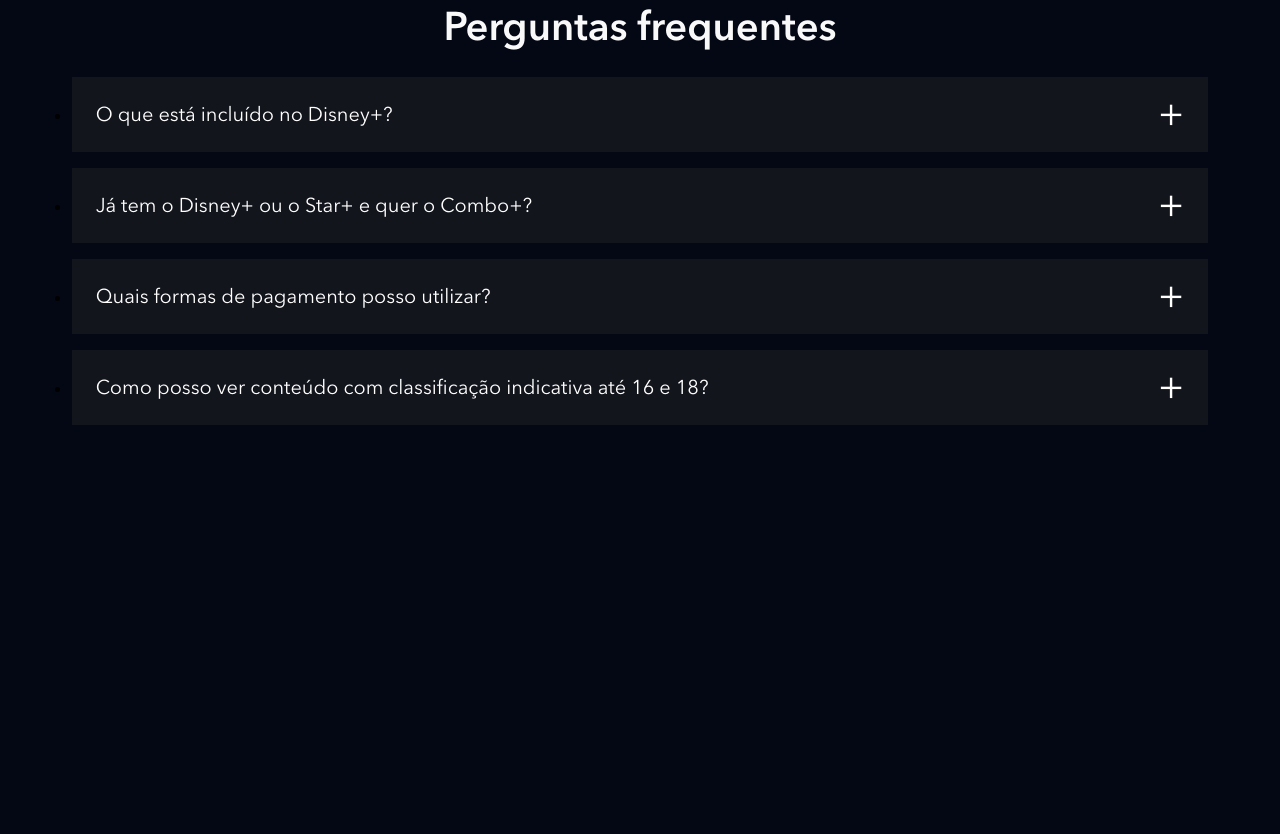
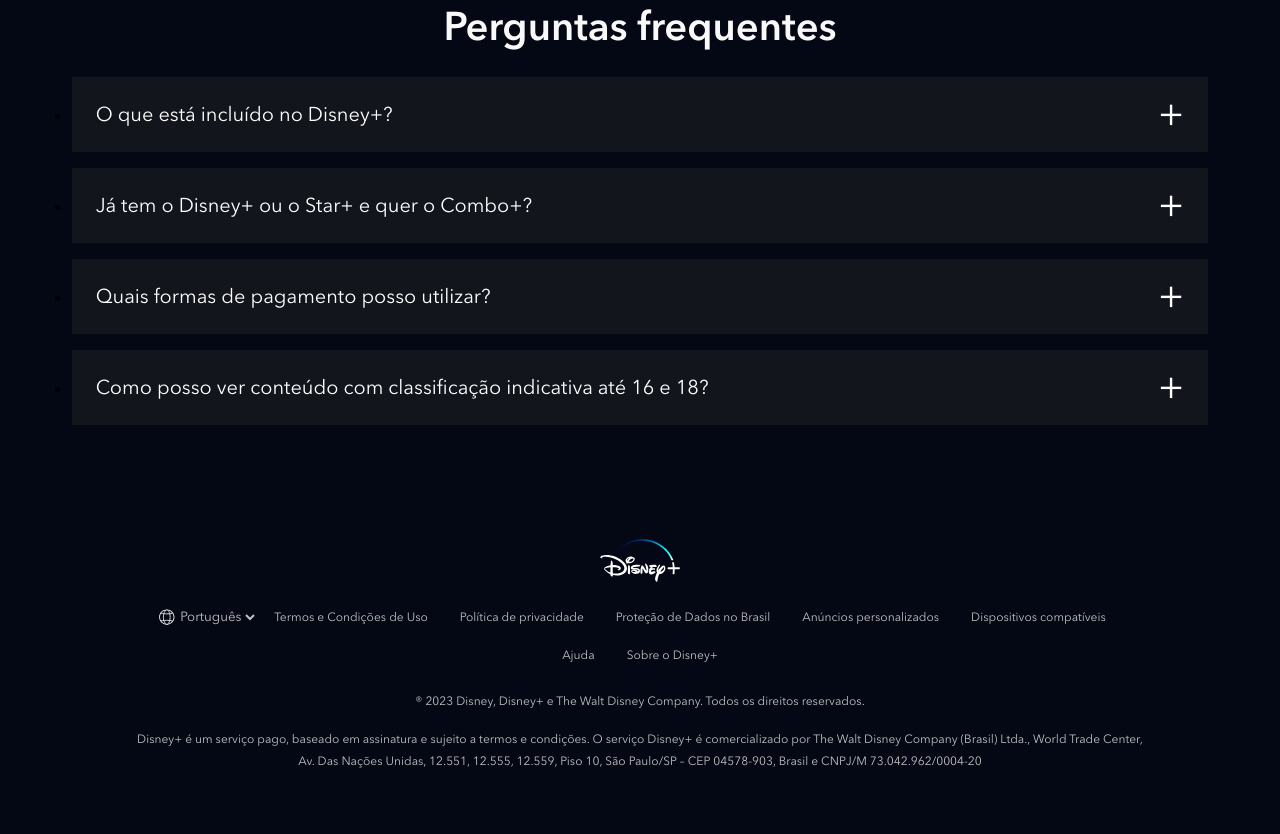
Before and after one commit to thallesrafaell/clone-disneyplus, a website: page index.html in a window 1280 px wide. Shown: the part 4393-5227 px from the top of the page. Before the commit the page ends 4906 px from the top, so only its background shows below. Drawn offline with nearby package versions, Linux system fonts and the light colour scheme; files that its build step writes are made by us from their sources; files whose address does not match are found by name.

Commit message:
ADICIONANDO FOOTER

```diff
--- a/index.html
+++ b/index.html
@@ -231,6 +231,46 @@
 
         </ul>
     </section>
+    <footer class="footer">
+        <div class="footer__container">
+            <img class="footer__logo" src="dist/images/disneyplus.svg" alt="disney">
+            <ul class="footer__links">
+                <li class="footer__links__item">
+                    <div class="language-selector">
+                        <img src="dist/images/icones/globe.svg" alt="globo">
+                        <select>
+                            <option>English</option>
+                            <option selected>Português</option>
+                        </select>
+                    </div>
+                </li>
+                <li class="footer__links__item">
+                    <a class="text--small" href="#">Termos e Condições de Uso</a>
+                </li>
+                <li class="footer__links__item">
+                    <a class="text--small" href="#">Política de privacidade</a>
+                </li>
+                <li class="footer__links__item">
+                    <a class="text--small" href="#">Proteção de Dados no Brasil</a>
+                </li>
+                <li class="footer__links__item">
+                    <a class="text--small" href="#">Anúncios personalizados</a>
+                </li>
+                <li class="footer__links__item">
+                    <a class="text--small" href="#">Dispositivos compatíveis</a>
+                </li>
+                <li class="footer__links__item">
+                    <a class="text--small" href="#">Ajuda</a>
+                </li>
+                <li class="footer__links__item">
+                    <a class="text--small" href="#">Sobre o Disney+</a>
+                </li>
+            </ul>
+        <p class="text--small">® 2023 Disney, Disney+ e The Walt Disney Company. Todos os direitos reservados.
+        </p>
+        <p class="text--small">Disney+ é um serviço pago, baseado em assinatura e sujeito a termos e condições. O serviço Disney+ é comercializado por The Walt Disney Company (Brasil) Ltda., World Trade Center, Av. Das Nações Unidas, 12.551, 12.555, 12.559, Piso 10, São Paulo/SP – CEP 04578-903, Brasil e CNPJ/M 73.042.962/0004-20</p>
+        </div>
+    </footer>
     <script src="src/main.js"></script>
 </body>
 </html>
--- /dev/null
+++ b/src/styles/_footer.scss
@@ -0,0 +1,70 @@
+@use 'variaveis.scss';
+
+.footer {
+    padding: 26px 8px;
+    &__container{
+        max-width: 1024px;
+        width: 100%;
+        margin: 0 auto;
+        text-align: center;
+        padding-bottom: 20px;
+    }
+
+    &__logo{
+        width: 80px;
+        margin: 0 auto 10px;
+    }
+
+    &__links {
+        margin-bottom: 16px;
+        display: flex;
+        align-items: center;
+        flex-wrap: wrap;
+        justify-content: center;
+
+        &__item{
+            display: inline-block;
+
+            a{
+                display: block;
+                text-decoration: none;
+                padding: 8px 16px;
+
+                &:hover{
+                    color: variaveis.$corTextoSecundario;
+                }
+            }
+        }
+    }
+
+    p {
+        margin-bottom: 16px;
+    }
+
+}
+
+.language-selector{
+    display: flex;
+    align-items: center;
+
+
+    img {
+        height: 18px;
+        width: 18px;
+    }
+
+    select{
+        background-color: transparent;
+        border: none;
+        color: variaveis.$corTextoPrincipal;
+        height: 38px;
+
+        &:hover {
+            color: variaveis.$corTextoSecundario;
+        }
+
+        option {
+            color: variaveis.$bgColor;
+        }
+    }
+}
--- a/src/styles/main.scss
+++ b/src/styles/main.scss
@@ -4,6 +4,7 @@
 @use 'plans';
 @use 'available-devices';
 @use 'faq';
+@use 'footer';
 
 @font-face {
     font-family: Avenir;
```
